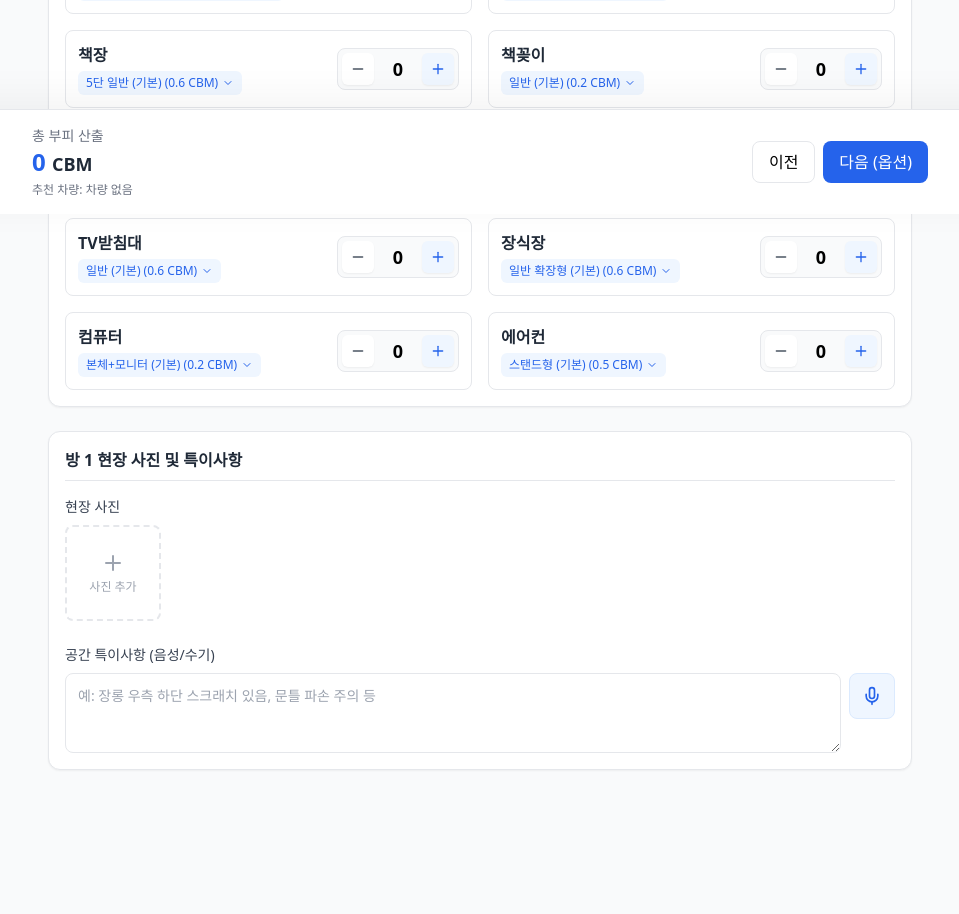
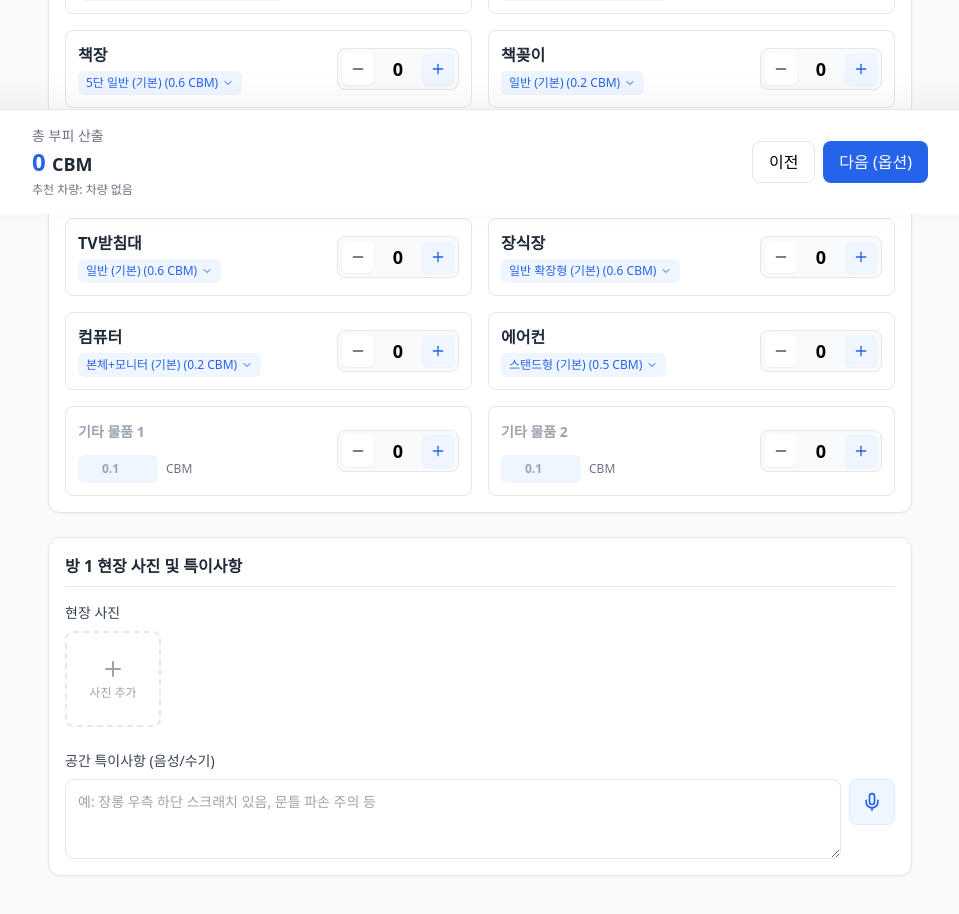
Before and after one commit to grigobio237-eng/20260822-tongin, a Next.js app: page /step2 in a window 1280 px wide. Shown: the part 586-1500 px from the top of the page, without its empty margins (160-1119 px from the left). Built offline with nearby package versions, Linux system fonts and the light colour scheme.

Commit message:
feat: Step2 CBM 입력시 자유 입력 가능한 기타 항목 2개 추가

```diff
--- a/src/app/(wizard)/step2/page.tsx
+++ b/src/app/(wizard)/step2/page.tsx
@@ -111,6 +111,58 @@ export default function Step2Page() {
                 <span className="w-6 text-center font-bold text-lg">{qty}</span>
                 <button
                   onClick={() => updateRoomItemQuantity(activeTab, item.name, qty + 1)}
+                  className="w-8 h-8 flex items-center justify-center rounded-md bg-blue-50 text-blue-600 shadow-sm active:scale-95"
+                >
+                  <Plus className="w-4 h-4" />
+                </button>
+              </div>
+            </div>
+          );
+        })}
+
+        {/* 기타 항목 2개 추가 */}
+        {[1, 2].map(num => {
+          const customKey = `기타 ${num}`;
+          const itemState = roomItems[activeTab].items[customKey];
+          const qty = itemState?.quantity || 0;
+
+          return (
+            <div key={customKey} className="flex items-center justify-between p-3 border rounded-lg hover:border-blue-200 transition-colors">
+              <div className="flex-1 mr-4">
+                <input
+                  type="text"
+                  placeholder={`기타 물품 ${num}`}
+                  className="w-full text-sm font-semibold text-gray-800 border-b border-transparent hover:border-gray-300 focus:border-blue-500 focus:outline-none bg-transparent mb-2 pb-1 transition-colors"
+                  value={itemState?.variantName || ''}
+                  onChange={(e) => changeItemVariant(activeTab, customKey, e.target.value, itemState?.unitCbm || 0.1)}
+                />
+                <div className="flex items-center gap-2">
+                  <input
+                    type="number"
+                    step="0.1"
+                    min="0.1"
+                    className="w-20 text-xs text-blue-600 bg-blue-50 px-2 py-1.5 rounded-md text-center focus:outline-none focus:ring-1 focus:ring-blue-500 font-semibold"
+                    value={itemState?.unitCbm || ''}
+                    placeholder="0.1"
+                    onChange={(e) => changeItemVariant(activeTab, customKey, itemState?.variantName || `기타 ${num}`, parseFloat(e.target.value) || 0)}
+                  />
+                  <span className="text-xs text-gray-500 font-medium">CBM</span>
+                </div>
+              </div>
+
+              <div className="flex items-center gap-3 bg-gray-50 p-1 rounded-lg border shrink-0">
+                <button
+                  onClick={() => updateRoomItemQuantity(activeTab, customKey, Math.max(0, qty - 1))}
+                  className="w-8 h-8 flex items-center justify-center rounded-md bg-white shadow-sm text-gray-600 active:scale-95"
+                >
+                  <Minus className="w-4 h-4" />
+                </button>
+                <span className="w-6 text-center font-bold text-lg">{qty}</span>
+                <button
+                  onClick={() => {
+                    if (!itemState?.variantName) changeItemVariant(activeTab, customKey, `기타 ${num}`, itemState?.unitCbm || 0.1);
+                    updateRoomItemQuantity(activeTab, customKey, qty + 1);
+                  }}
                   className="w-8 h-8 flex items-center justify-center rounded-md bg-blue-50 text-blue-600 shadow-sm active:scale-95"
                 >
                   <Plus className="w-4 h-4" />
```
